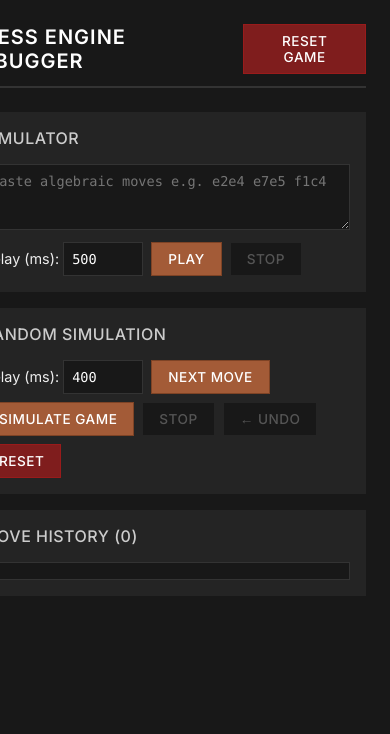
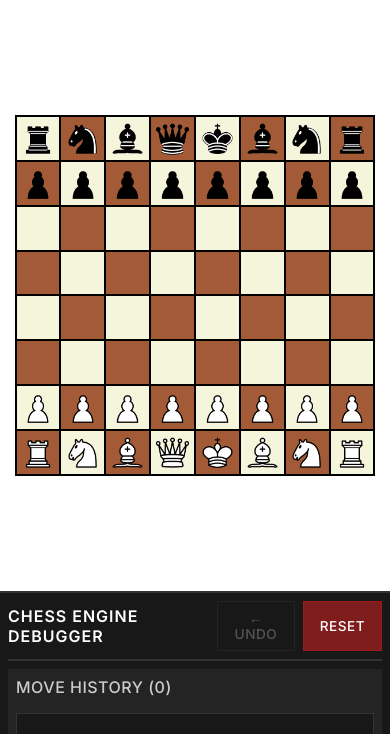
Before and after one commit to alonsogallego7/chess-simulator, an Angular app in the folder client/: page / in a window 390 px wide. Shown: the top 734 px of the page. Built offline with nearby package versions, Linux system fonts and the light colour scheme.

Commit message:
responsive update

```diff
--- a/client/src/app/app.component.css
+++ b/client/src/app/app.component.css
@@ -1,7 +1,8 @@
 .app-container {
   display: flex;
   background: white;
-  min-height: 100vh;
+  height: 100vh;
+  overflow: hidden;
   justify-content: flex-end;
 }
 
@@ -10,9 +11,32 @@ app-chess-board {
   display: flex;
   justify-content: center;
   align-items: center;
+  min-height: 0;
 }
 
 app-chess-debugger {
   flex-shrink: 0;
   width: 450px;
+  height: 100%;
 }
+
+@media (max-width: 768px) {
+  .app-container {
+    flex-direction: column;
+    justify-content: flex-start;
+    height: 100vh;
+    max-height: 100vh;
+    overflow: hidden;
+  }
+
+  app-chess-board {
+    flex-grow: 0;
+    height: 70vh;
+    width: 100%;
+  }
+
+  app-chess-debugger {
+    width: 100%;
+    height: 30vh;
+  }
+}
--- a/client/src/app/chess-board/chess-board.component.css
+++ b/client/src/app/chess-board/chess-board.component.css
@@ -1,3 +1,9 @@
+:host {
+  --square-size: 70px;
+  --captured-piece-size: 40px;
+  --captured-img-size: 65px;
+}
+
 #container {
   display: flex;
   justify-content: center;
@@ -17,19 +23,18 @@
 }
 
 .captured-grid {
-  display: grid;
-  grid-template-columns: repeat(2, 1fr);
-  grid-auto-rows: min-content;
+  display: flex;
+  flex-wrap: wrap;
+  align-content: flex-start;
   gap: 15px;
   width: 100px;
   height: 100%;
   max-height: 560px; /* roughly 8 x 70px */
-  align-content: flex-start;
 }
 
 .captured-piece-container {
-  width: 40px;
-  height: 40px;
+  width: var(--captured-piece-size);
+  height: var(--captured-piece-size);
   background-color: transparent;
   border-radius: 0;
   display: flex;
@@ -39,8 +44,8 @@
 }
 
 .captured-piece {
-  width: 65px;
-  height: 65px;
+  width: var(--captured-img-size);
+  height: var(--captured-img-size);
   object-fit: contain;
 }
 
@@ -54,10 +59,45 @@
   display: flex;
   justify-content: center;
   align-items: center;
-  width: 70px;
-  height: 70px;
+  width: var(--square-size);
+  height: var(--square-size);
   border: 1px solid black;
   outline: 1px solid black;
+}
+
+:host ::ng-deep .square img {
+  width: 90%;
+  height: 90%;
+  object-fit: contain;
+  pointer-events: none;
+}
+
+@media (max-width: 768px) {
+  :host {
+    --square-size: min(11.5vw, 6.5vh);
+    --captured-piece-size: 25px;
+    --captured-img-size: 35px;
+  }
+
+  #container {
+    margin-block: 0;
+    height: 100%;
+    align-items: center;
+  }
+
+  #complete-board {
+    flex-direction: column;
+    gap: 0.5rem;
+  }
+
+  .captured-grid {
+    flex-direction: row;
+    width: 100%;
+    max-width: calc(var(--square-size) * 8);
+    height: auto;
+    max-height: none;
+    justify-content: flex-start;
+  }
 }
 
 :host ::ng-deep .square-beige {
--- a/client/src/app/chess-debugger/chess-debugger.component.css
+++ b/client/src/app/chess-debugger/chess-debugger.component.css
@@ -7,8 +7,9 @@
   border-radius: 0;
   font-family: 'Inter', sans-serif;
   width: 100%;
-  height: 100vh;
-  overflow-y: auto;
+  height: 100%;
+  display: flex;
+  flex-direction: column;
   font-size: 0.9rem;
   border-left: 2px solid #333333;
   box-sizing: border-box;
@@ -47,6 +48,15 @@ section {
   border-radius: 0;
   padding: 1rem;
   margin-bottom: 1rem;
+  flex-shrink: 0;
+}
+
+section.history {
+  flex: 1;
+  min-height: 0;
+  display: flex;
+  flex-direction: column;
+  margin-bottom: 0;
 }
 
 .state-grid {
@@ -168,7 +178,7 @@ button:disabled {
 .history-list {
   list-style: none;
   padding: 0.5rem;
-  max-height: 200px;
+  flex: 1;
   overflow-y: auto;
   background: #181818;
   border-radius: 0;
@@ -218,3 +228,34 @@ button:disabled {
 ::-webkit-scrollbar-thumb:hover {
   background: #555555;
 }
+
+@media (max-width: 768px) {
+  .simulation-input, .random-simulation {
+    display: none;
+  }
+
+  .debugger-container {
+    padding: 0.5rem;
+    border-left: none;
+    border-top: 2px solid #333333;
+    overflow: hidden;
+  }
+
+  header {
+    margin-bottom: 0.5rem;
+    padding-bottom: 0.5rem;
+  }
+
+  h2 {
+    font-size: 1rem;
+  }
+
+  section {
+    padding: 0.5rem;
+    margin-bottom: 0.5rem;
+  }
+
+  .history-list {
+    /* flex: 1 from global style will handle it */
+  }
+}
--- a/client/src/app/chess-debugger/chess-debugger.component.html
+++ b/client/src/app/chess-debugger/chess-debugger.component.html
@@ -1,8 +1,9 @@
 <div class="debugger-container">
   <header>
     <h2>Chess Engine Debugger</h2>
-    <div class="actions">
-      <button (click)="resetGame()" class="btn-reset">Reset Game</button>
+    <div class="actions" style="display: flex; gap: 0.5rem;">
+      <button (click)="undoLastMove()" [disabled]="!canUndo()" class="btn-undo">← Undo</button>
+      <button (click)="resetGame()" class="btn-reset">Reset</button>
     </div>
   </header>
 
@@ -45,7 +46,6 @@
         <button (click)="nextRandomMove()" [disabled]="isRandomSimulating() || gameService.isGameOver" class="btn-execute">Next move</button>
         <button (click)="simulateRandomGame()" [disabled]="isRandomSimulating() || gameService.isGameOver" class="btn-execute">Simulate game</button>
         <button (click)="stopRandomSimulation()" [disabled]="!isRandomSimulating()">Stop</button>
-        <button (click)="undoLastMove()" [disabled]="!canUndo()" class="btn-undo">← Undo</button>
         <button (click)="resetRandomSimulation()" class="btn-reset">Reset</button>
       </div>
       @if (isRandomSimulating()) {
```
